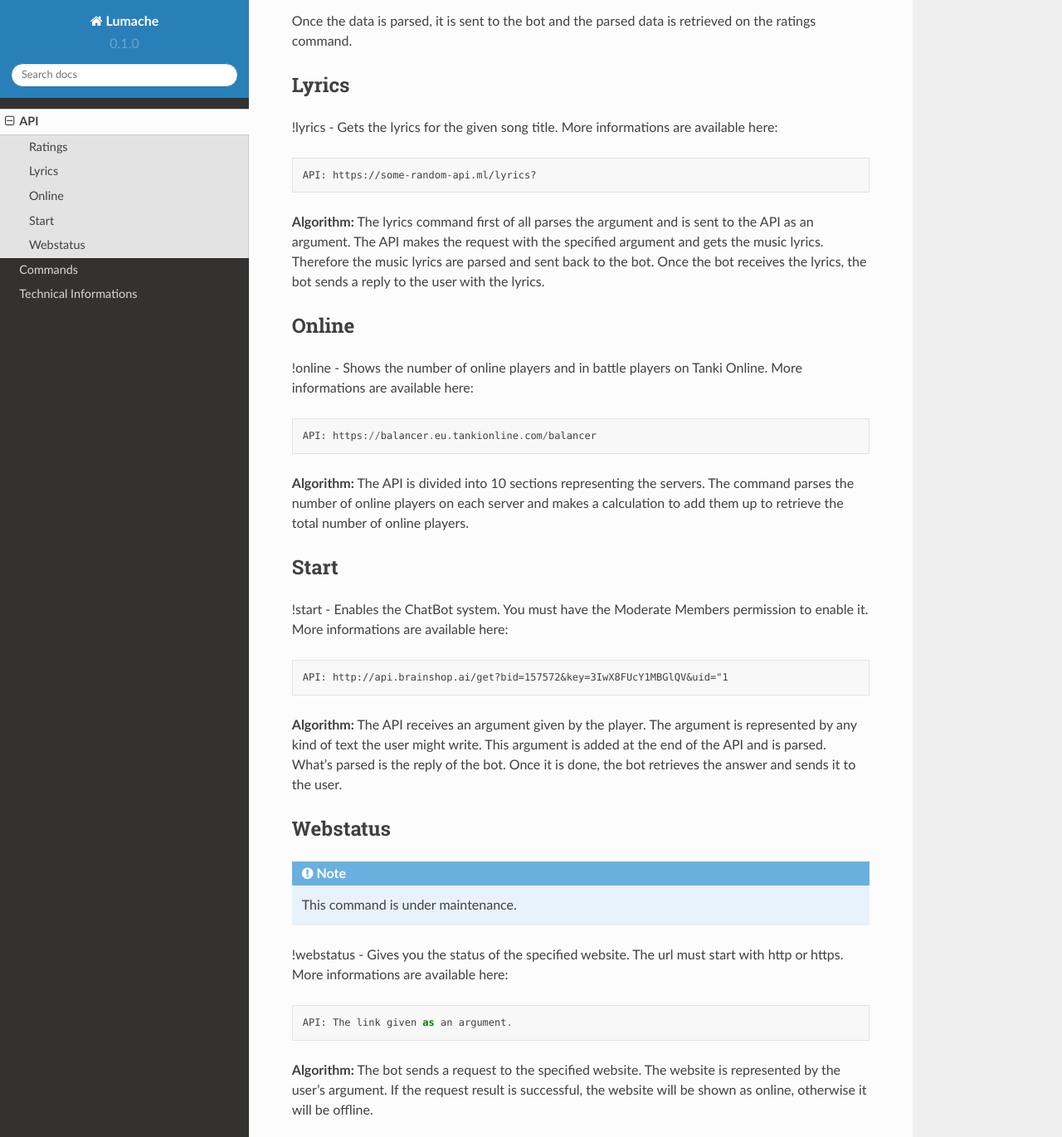
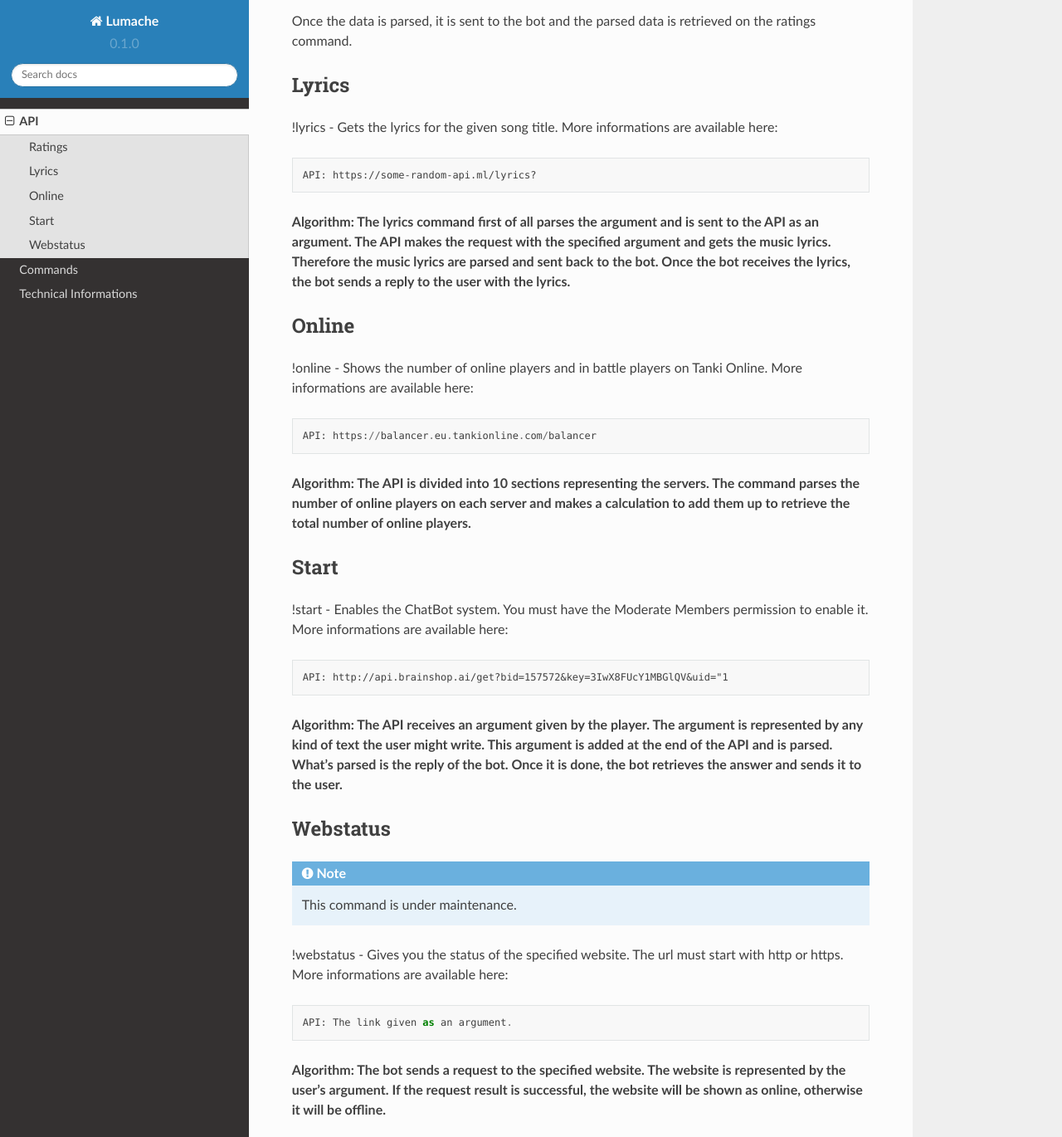
Before and after one commit to sabry134/Sparkles-wiki, a Sphinx documentation site: the page built from docs/source/api.rst, in a window 1280 px wide and 1400 px high, scrolled down 636 px, cut to the strip 0-1370 px from the top of the window. Shown: the whole strip at 83% size. Built offline with Sphinx 7.4.7 and the Read the Docs theme 2.0.0, drawn with Linux system fonts in a browser that asks for light colours.

```diff
--- a/docs/source/api.rst
+++ b/docs/source/api.rst
@@ -29,7 +29,7 @@ Lyrics
 
    API: https://some-random-api.ml/lyrics?
 
-**Algorithm:** The lyrics command first of all parses the argument and is sent to the API as an argument. The API makes the request with the specified argument and gets the music lyrics. Therefore the music lyrics are parsed and sent back to the bot. Once the bot receives the lyrics, the bot sends a reply to the user with the lyrics.
+**Algorithm: The lyrics command first of all parses the argument and is sent to the API as an argument. The API makes the request with the specified argument and gets the music lyrics. Therefore the music lyrics are parsed and sent back to the bot. Once the bot receives the lyrics, the bot sends a reply to the user with the lyrics.**
 
 Online
 ------
@@ -38,7 +38,7 @@ Online
 
    API: https://balancer.eu.tankionline.com/balancer
 
-**Algorithm:** The API is divided into 10 sections representing the servers. The command parses the number of online players on each server and makes a calculation to add them up to retrieve the total number of online players.
+**Algorithm: The API is divided into 10 sections representing the servers. The command parses the number of online players on each server and makes a calculation to add them up to retrieve the total number of online players.**
 
 Start
 -----
@@ -47,7 +47,7 @@ Start
 
    API: http://api.brainshop.ai/get?bid=157572&key=3IwX8FUcY1MBGlQV&uid="1
 
-**Algorithm:** The API receives an argument given by the player. The argument is represented by any kind of text the user might write. This argument is added at the end of the API and is parsed. What's parsed is the reply of the bot. Once it is done, the bot retrieves the answer and sends it to the user.
+**Algorithm: The API receives an argument given by the player. The argument is represented by any kind of text the user might write. This argument is added at the end of the API and is parsed. What's parsed is the reply of the bot. Once it is done, the bot retrieves the answer and sends it to the user.**
 
 Webstatus
 ---------
@@ -60,7 +60,7 @@ Webstatus
 
    API: The link given as an argument.
 
-**Algorithm:** The bot sends a request to the specified website. The website is represented by the user's argument. If the request result is successful, the website will be shown as online, otherwise it will be offline.
+**Algorithm: The bot sends a request to the specified website. The website is represented by the user's argument. If the request result is successful, the website will be shown as online, otherwise it will be offline.**
 
 
 .. autosummary::
```
